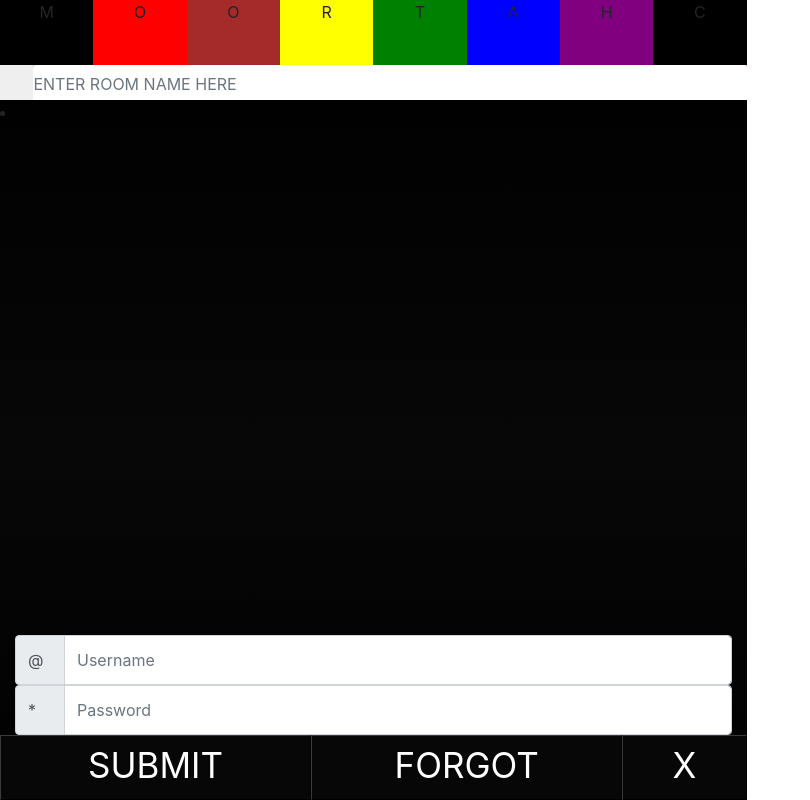
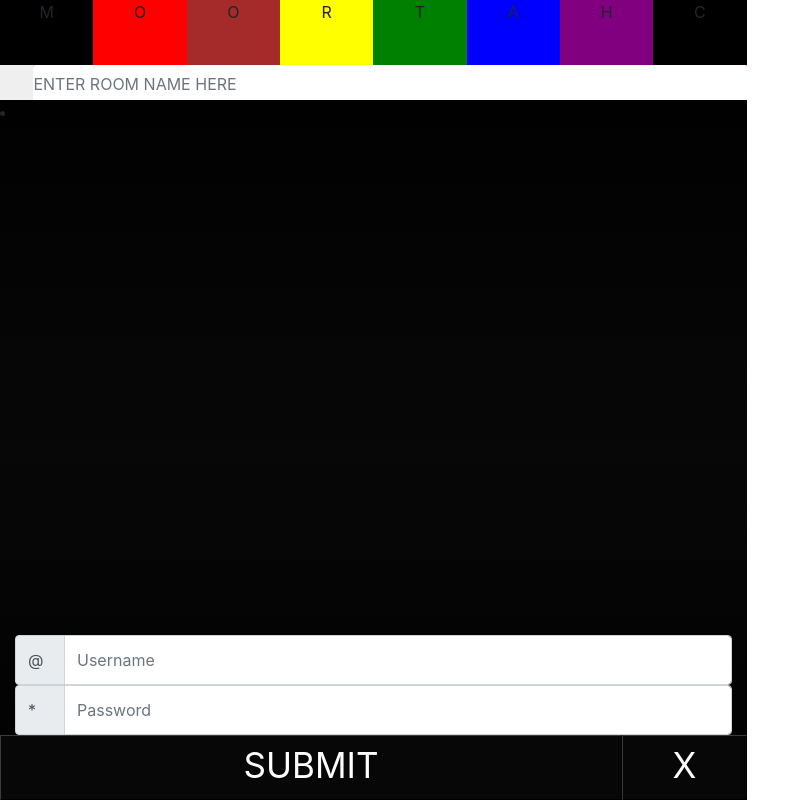
Before and after one commit to bwcsemaj/moortahc, an Angular app in the folder client/src/main/frontend/: page /login in a window 1280 px wide. Shown: the whole page, without its empty margins (0-810 px from the left). Built offline with nearby package versions, Linux system fonts and the light colour scheme.

Commit message:
disabling forgot until I get the mail settings setup

```diff
--- a/client/src/main/frontend/src/app/login/login.component.html
+++ b/client/src/main/frontend/src/app/login/login.component.html
@@ -20,7 +20,7 @@
   <div id="login-bottom-container" class="container-fluid d-flex flex-row m-0 p-0">
     <div id="login-button-container" class="col-12 container-fluid d-flex m-0 p-0">
       <button (click)="onSubmit()" class="button col d-flex justify-content-center" id="login-option-submit-button">SUBMIT</button>
-      <button [routerLink]="['/forgot']" class="button col d-flex justify-content-center" id="login-option-forgot-button">FORGOT</button>
+<!--      <button [routerLink]="['/forgot']" class="button col d-flex justify-content-center" id="login-option-forgot-button">FORGOT</button>-->
       <button [routerLink]="['/']" class="button col-2 d-flex justify-content-center" id="login-option-cancel-button">X</button>
     </div>
   </div>
```
